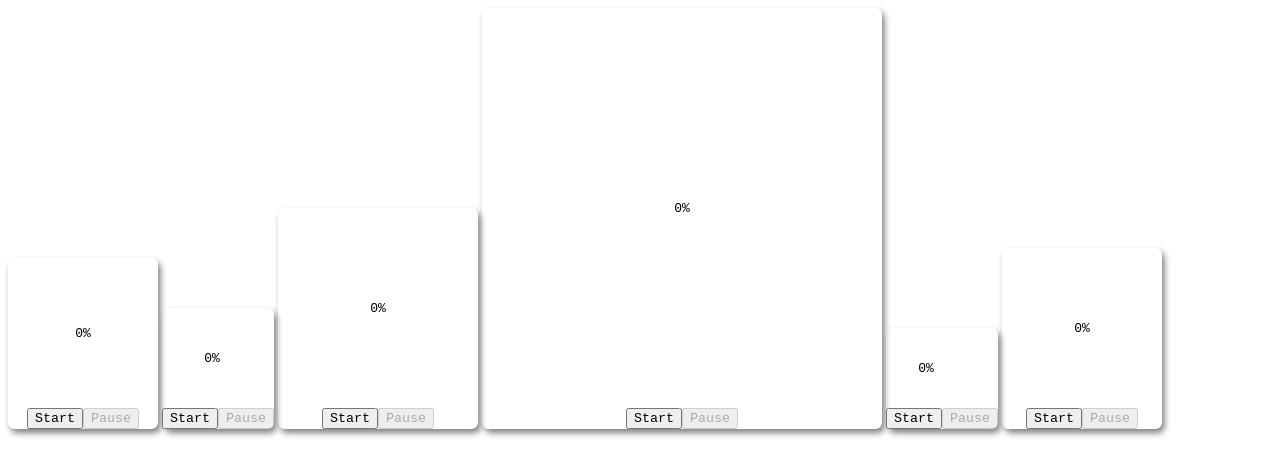
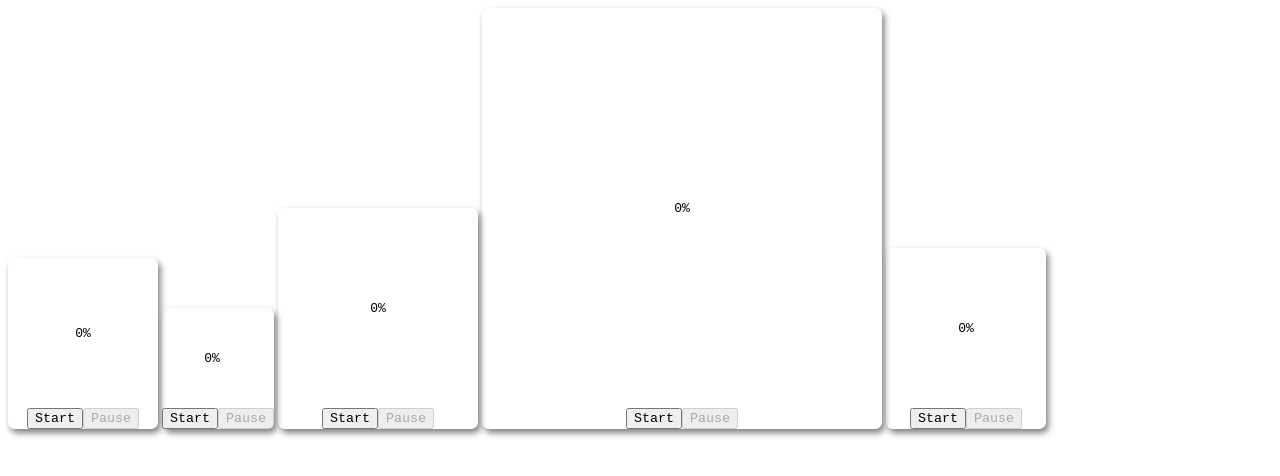
Before and after one commit to 9kartik/wcs, a website with bundled scripts: page index.html in a window 1280 px wide. Built offline with nearby package versions, Linux system fonts and the light colour scheme.

```diff
--- a/index.html
+++ b/index.html
@@ -5,7 +5,6 @@
         <progress-card target="100" size="100"></progress-card>
         <progress-card target="100" size="200"></progress-card>
         <progress-card target="100" size="400"></progress-card>
-        <progress-card target="100" size="80"></progress-card>
         <progress-card target="100" size="160"></progress-card>
         <script type="module" src="./app.js"></script>
     </body>
```
